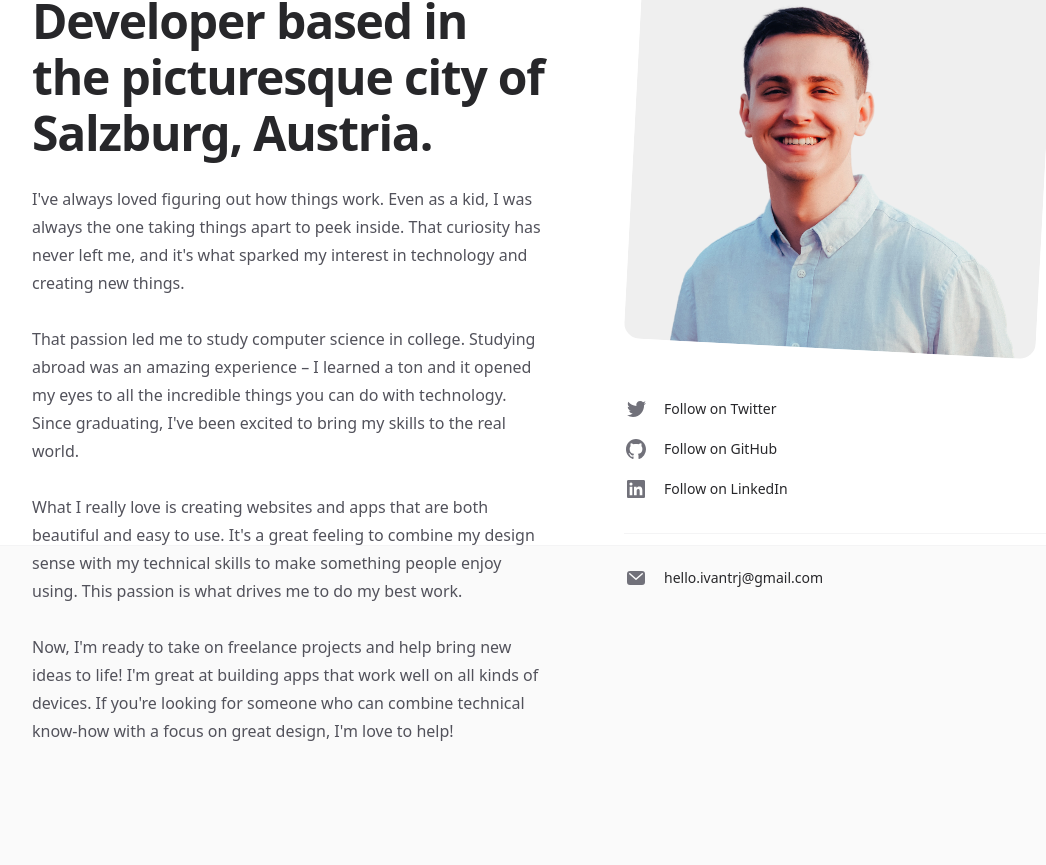
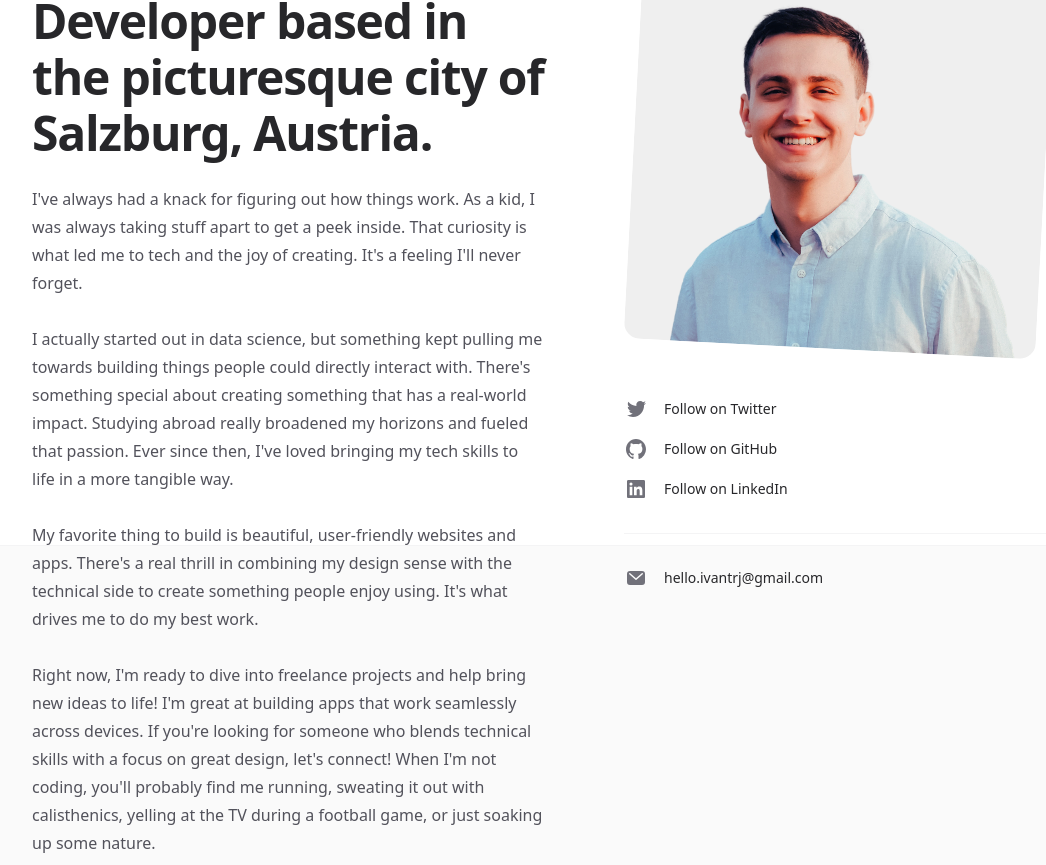
Before and after one commit to ivantrj/personal-website, a Next.js app: page /about in a window 1280 px wide. Shown: the part 255-1120 px from the top of the page, without its empty margins (96-1142 px from the left). Built offline with nearby package versions, Linux system fonts and the light colour scheme; no server answers.

Commit message:
small fixes

```diff
--- a/src/app/about/page.jsx
+++ b/src/app/about/page.jsx
@@ -63,19 +63,19 @@ export default function About() {
           </h1>
             <div className="mt-6 space-y-7 text-base text-zinc-600 dark:text-zinc-400">
               <p>
-              I&apos;ve always loved figuring out how things work.  Even as a kid, I was always the one taking things apart to peek inside. That curiosity has never left me, and it&apos;s what sparked my interest in technology and creating new things.
+              I&apos;ve always had a knack for figuring out how things work. As a kid, I was always taking stuff apart to get a peek inside. That curiosity is what led me to tech and the joy of creating. It&apos;s a feeling I&apos;ll never forget.
               </p>
 
               <p>
-              That passion led me to study computer science in college. Studying abroad was an amazing experience – I learned a ton and it opened my eyes to all the incredible things you can do with technology.  Since graduating, I&apos;ve been excited to bring my skills to the real world.
+              I actually started out in data science, but something kept pulling me towards building things people could directly interact with.  There&apos;s something special about creating something that has a real-world impact.  Studying abroad really broadened my horizons and fueled that passion.  Ever since then, I&apos;ve loved bringing my tech skills to life in a more tangible way.
               </p>
 
               <p>
-              What I really love is creating websites and apps that are both beautiful and easy to use.  It&apos;s a great feeling to combine my design sense with my technical skills to make something people enjoy using.  This passion is what drives me to do my best work.
+              My favorite thing to build is beautiful, user-friendly websites and apps.  There&apos;s a real thrill in combining my design sense with the technical side to create something people enjoy using. It&apos;s what drives me to do my best work.
               </p>
 
               <p>
-              Now, I&apos;m ready to take on freelance projects and help bring new ideas to life! I&apos;m great at building apps that work well on all kinds of devices. If you&apos;re looking for someone who can combine technical know-how with a focus on great design, I&apos;m love to help!
+              Right now, I&apos;m ready to dive into freelance projects and help bring new ideas to life! I&apos;m great at building apps that work seamlessly across devices. If you&apos;re looking for someone who blends technical skills with a focus on great design, let&apos;s connect!  When I&apos;m not coding, you&apos;ll probably find me running, sweating it out with calisthenics, yelling at the TV during a football game, or just soaking up some nature.
               </p>
             </div>
         </div>
--- a/src/components/Header.jsx
+++ b/src/components/Header.jsx
@@ -127,8 +127,9 @@ function MobileNavigation(props) {
                 <MobileNavItem href="/about">About</MobileNavItem>
                 <MobileNavItem href="/articles">Articles</MobileNavItem>
                 <MobileNavItem href="/projects">Projects</MobileNavItem>
-                <MobileNavItem href="/speaking">Speaking</MobileNavItem>
-                <MobileNavItem href="/uses">Uses</MobileNavItem>
+                <MobileNavItem href="/contact">Contact</MobileNavItem>
+                {/* <MobileNavItem href="/speaking">Speaking</MobileNavItem> */}
+                {/* <MobileNavItem href="/uses">Uses</MobileNavItem> */}
               </ul>
             </nav>
           </Popover.Panel>
```
Lines whose indentation alone changed are shown as unchanged.
